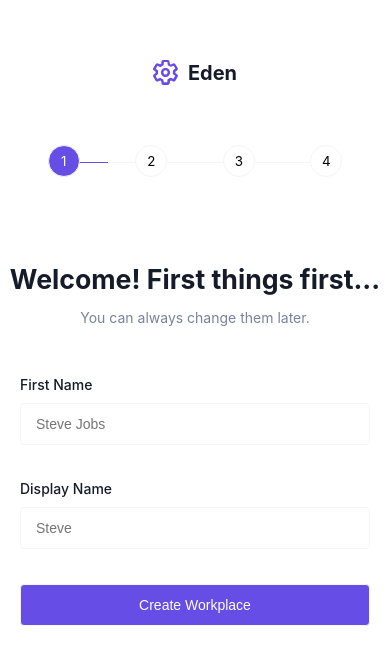
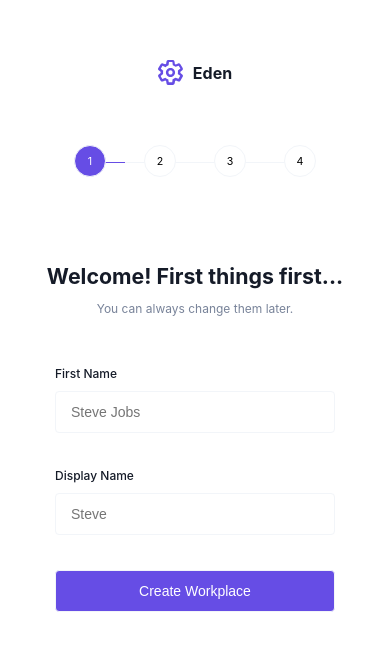
Before and after one commit to malikaansari91/onboarding-flowing, a React (Vite) app: page / in a window 390 px wide. Shown: the top 664 px of the page. Built offline with nearby package versions, Linux system fonts and the light colour scheme.

Commit message:
Added responsiveness

```diff
--- a/src/components/Onboarding/index.jsx
+++ b/src/components/Onboarding/index.jsx
@@ -19,7 +19,7 @@ function Onboarding() {
   console.log(formData);
   return (
     <div className="onboarding-container mt-60">
-      <div className="container ">
+      <div className="container sm-pr-10 sm-pl-10">
         <div className="d-flex flex-justify-center flex-items-center onboarding-header mb-60">
           <svg
             className="icon color-primary mr-10  d-block"
--- a/src/shared/Stepper/styles.css
+++ b/src/shared/Stepper/styles.css
@@ -74,3 +74,9 @@
   width: 50%;
   left: 0%;
 }
+
+@media only screen and (max-width: 700px) {
+  .stepper-component .stepper-header {
+    width: 280px;
+  }
+}
--- a/src/shared/Text/styles.css
+++ b/src/shared/Text/styles.css
@@ -29,3 +29,9 @@
 .text__secondary {
   color: var(--color-text-secondary);
 }
+
+@media only screen and (max-width: 700px) {
+  .text__body {
+    font-size: 12px;
+  }
+}
--- a/src/styles/global.css
+++ b/src/styles/global.css
@@ -57,8 +57,15 @@ a:active {
   margin-right: 10px;
 }
 
-@media only screen and (max-width: 768px) {
+@media only screen and (max-width: 700px) {
   body {
-    font-size: 10pt;
+    font-size: 8pt;
+  }
+
+  .sm-pl-10 {
+    padding-left: 10px;
+  }
+  .sm-pr-10 {
+    padding-right: 10px;
   }
 }
--- a/src/styles/modules/onboarding.css
+++ b/src/styles/modules/onboarding.css
@@ -20,3 +20,9 @@ p {
 .onboarding-container .form {
   max-width: 350px;
 }
+
+@media only screen and (max-width: 700px) {
+  .onboarding-container .form {
+    max-width: 280px;
+  }
+}
```
